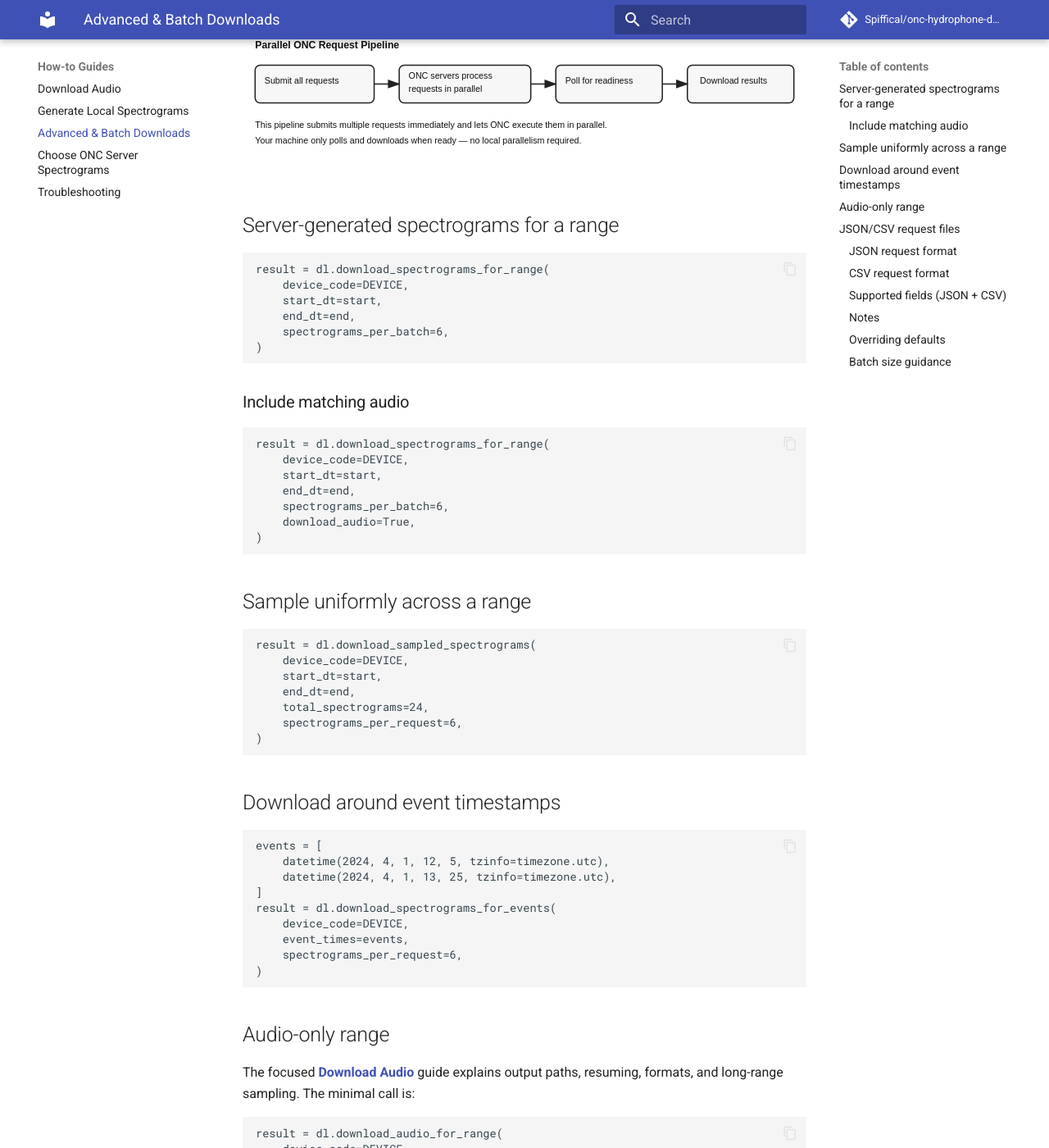
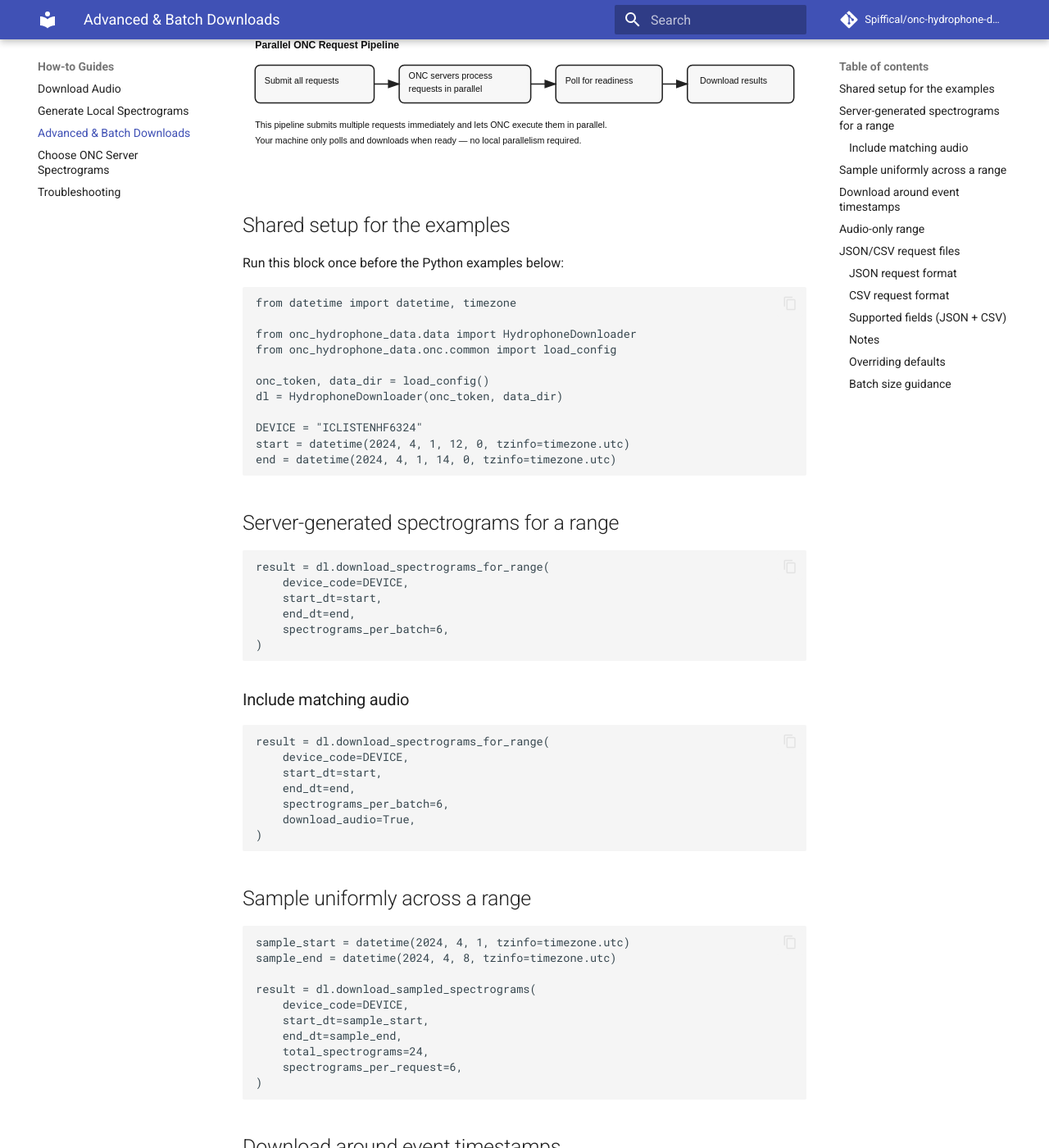
Before and after one commit to Spiffical/onc-hydrophone-data, an MkDocs documentation site: the page built from docs/downloads.md, in a window 1280 px wide and 1400 px high, scrolled down 500 px. Shown: the whole window at 82% size. Built offline with MkDocs 1.6.1 and Material for MkDocs 9.7.7, drawn with Linux system fonts in a browser that asks for light colours; comment, search, counter and statistics services are not loaded.

Commit message:
Address review feedback and improve examples

````diff
--- a/docs/downloads.md
+++ b/docs/downloads.md
@@ -17,7 +17,26 @@ Options](onc_spectrogram_options.md).
 
 ![Parallel ONC request pipeline](assets/parallel_pipeline.svg){: width="100%" }
 
+## Shared setup for the examples
+
+Run this block once before the Python examples below:
+
+```python
+from datetime import datetime, timezone
+
+from onc_hydrophone_data.data import HydrophoneDownloader
+from onc_hydrophone_data.onc.common import load_config
+
+onc_token, data_dir = load_config()
+dl = HydrophoneDownloader(onc_token, data_dir)
+
+DEVICE = "ICLISTENHF6324"
+start = datetime(2024, 4, 1, 12, 0, tzinfo=timezone.utc)
+end = datetime(2024, 4, 1, 14, 0, tzinfo=timezone.utc)
+```
+
 ## Server-generated spectrograms for a range
+
 ```python
 result = dl.download_spectrograms_for_range(
     device_code=DEVICE,
@@ -28,6 +47,7 @@ result = dl.download_spectrograms_for_range(
 ```
 
 ### Include matching audio
+
 ```python
 result = dl.download_spectrograms_for_range(
     device_code=DEVICE,
@@ -39,17 +59,22 @@ result = dl.download_spectrograms_for_range(
 ```
 
 ## Sample uniformly across a range
+
 ```python
+sample_start = datetime(2024, 4, 1, tzinfo=timezone.utc)
+sample_end = datetime(2024, 4, 8, tzinfo=timezone.utc)
+
 result = dl.download_sampled_spectrograms(
     device_code=DEVICE,
-    start_dt=start,
-    end_dt=end,
+    start_dt=sample_start,
+    end_dt=sample_end,
     total_spectrograms=24,
     spectrograms_per_request=6,
 )
 ```
 
 ## Download around event timestamps
+
 ```python
 events = [
     datetime(2024, 4, 1, 12, 5, tzinfo=timezone.utc),
@@ -76,6 +101,7 @@ result = dl.download_audio_for_range(
 ```
 
 ## JSON/CSV request files
+
 ```python
 results = dl.download_requests_from_json("/path/to/requests.json")
 results = dl.download_requests_from_csv("/path/to/requests.csv")
--- a/pyproject.toml
+++ b/pyproject.toml
@@ -48,7 +48,7 @@ where = ["."]
 include = ["onc_hydrophone_data*"]
 
 [tool.pytest.ini_options]
-addopts = "-m 'not integration'"
+addopts = ["-m", "not integration"]
 markers = [
     "integration: makes live ONC API requests and may download data",
 ]
````
Also changed, not shown: README.md (+33 -17 lines), docs/audio_downloads.md (+15 -5 lines), docs/custom_spectrograms.md (+6 -0 lines), docs/onc_spectrogram_options.md (+10 -1 lines), docs/troubleshooting.md (+4 -1 lines), 7 other files.
